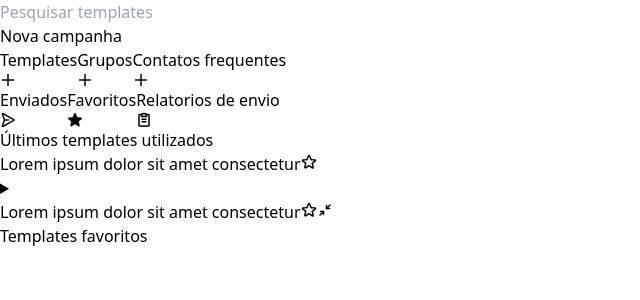
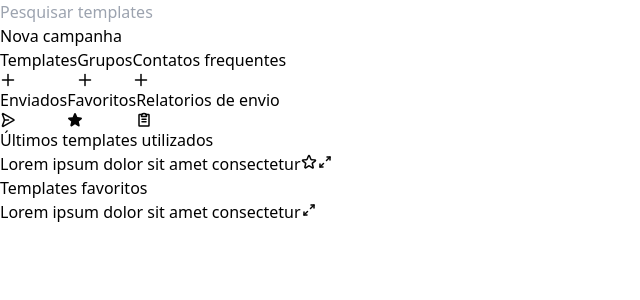
Before and after one commit to oasis-42/jyula-email-frontend, a React (Vite) app: page / in a window 1280 px wide. Shown: the top 300 px of the page, without its empty margins (0-640 px from the left). Built offline with nearby package versions, Linux system fonts and the light colour scheme.

Commit message:
feat: Estilizando Content

```diff
--- a/src/components/Content/Content.jsx
+++ b/src/components/Content/Content.jsx
@@ -1,6 +1,10 @@
-import { ArrowsInSimple, Star } from "phosphor-react";
+import { ArrowsOutSimple, ArrowsInSimple, Star } from "phosphor-react";
+import { useState } from "react";
 
 export function Content() {
+  const [isLastTemplates, setIsLastTemplates] = useState(true);
+  const [isFavTemplates, setIsFavTemplates] = useState(true);
+
   return (
     <>
       <article
@@ -13,32 +17,86 @@ export function Content() {
       shadow-2xl
       flex
       justify-around">
-        <section className="flex flex-col gap-6">
+        <section className="flex flex-col gap-6 p-1 min-w-[30rem] border">
           <span>Últimos templates utilizados</span>
           <ul className="flex flex-col gap-3">
-            <li className="flex items-center p-4 bg-[#D9D9D9] rounded-[15px] gap-4">
-              <button>Lorem ipsum dolor sit amet consectetur</button>
+            <li
+              className="flex
+            flex-wrap
+            items-center
+            justify-around
+            p-4
+            bg-[#D9D9D9]
+            rounded-[15px]
+            gap-4
+            w-full">
+              <button className="text-base">Lorem ipsum dolor sit amet consectetur</button>
               <button>
                 <Star size={16} color="#050505" weight="bold" />
               </button>
-              <details className="list-none cursor-pointer">
-                <summary></summary>
-                <p>Ola</p>
-              </details>
-            </li>
-            <li className="flex items-center p-4 bg-[#D9D9D9] rounded-[15px] gap-4">
-              <button>Lorem ipsum dolor sit amet consectetur</button>
-              <button>
-                <Star size={16} color="#050505" weight="bold" />
-              </button>
-              <button>
-                <ArrowsInSimple size={16} color="#050505" weight="bold" />
-              </button>
+              {isLastTemplates ? (
+                <>
+                  <button
+                    onClick={() => {
+                      setIsLastTemplates((prev) => !prev);
+                    }}>
+                    <ArrowsOutSimple size={16} color="#050505" weight="bold" />
+                  </button>
+                </>
+              ) : (
+                <>
+                  <button
+                    onClick={() => {
+                      setIsLastTemplates((prev) => !prev);
+                    }}>
+                    <ArrowsInSimple size={16} color="#050505" weight="bold" />
+                  </button>
+                  <div className="border-t border-black pt-[0.125rem] w-full text-sm">
+                    <p className="break-words">Lorem ipsum dolor sit amet consectetur</p>
+                  </div>
+                </>
+              )}
             </li>
           </ul>
         </section>
-        <section>
+        <section className="flex flex-col items-start border gap-6 p-1 min-w-[30rem]">
           <span>Templates favoritos</span>
+          <ul className="flex flex-col gap-3">
+            <li
+              className="flex
+            flex-wrap
+            items-center
+            justify-between
+            p-4
+            bg-[#D9D9D9]
+            rounded-[15px]
+            gap-4
+            max-w-[23.75rem]">
+              <button className="text-base">Lorem ipsum dolor sit amet consectetur</button>
+              {isFavTemplates ? (
+                <>
+                  <button
+                    onClick={() => {
+                      setIsFavTemplates((prev) => !prev);
+                    }}>
+                    <ArrowsOutSimple size={16} color="#050505" weight="bold" />
+                  </button>
+                </>
+              ) : (
+                <>
+                  <button
+                    onClick={() => {
+                      setIsFavTemplates((prev) => !prev);
+                    }}>
+                    <ArrowsInSimple size={16} color="#050505" weight="bold" />
+                  </button>
+                  <div className="border-t border-black pt-[0.125rem] w-full text-sm">
+                    <p className="break-words">Lorem ipsum dolor sit amet consectetur</p>
+                  </div>
+                </>
+              )}
+            </li>
+          </ul>
         </section>
       </article>
     </>
```
